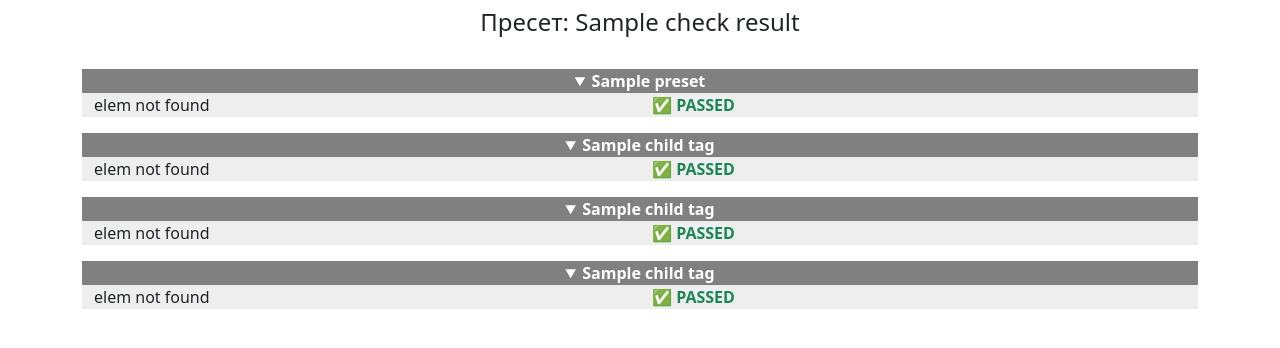
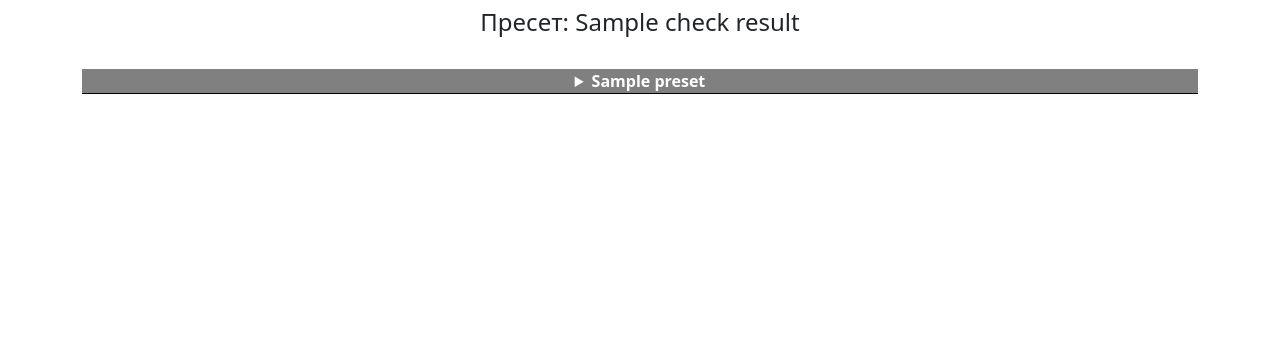
Before and after one commit to Vladiuse/atlas, a Django app: template form_checker/templates/form_checker/check_result.html in a window 1280 px wide. Shown: the part 56-404 px from the top of the page. Run offline with Django 5.2, Linux system fonts and the light colour scheme; the template is opened without the code that fills it: most values are stand-ins (such as "Sample title", 1, 10 or a date in 2020); parts of the project's set-up code (start-up, migrations or seed data) failed here and were passed over.

Commit message:
рефактор фронта

```diff
--- a/form_checker/templates/form_checker/check_result.html
+++ b/form_checker/templates/form_checker/check_result.html
@@ -8,6 +8,10 @@
     color: white;
     font-weight: bold;
     text-align: center;
+  }
+
+  details:not([open]) summary {
+    border-bottom: 1px solid black;
   }
 
   p {
@@ -22,10 +26,10 @@
   }
 
   .col {
-    /* padding: 0.5rem; */
-    /* padding-left: 1.5rem; */
     display: flex;
-    align-items: center;
+    align-items: self-start;
+    flex-direction: column;
+    justify-content: center;
   }
 
   .table> :not(caption)>*>* {
--- a/templates/render_tag.html
+++ b/templates/render_tag.html
@@ -1,4 +1,4 @@
-<details {%if tag_data.errors or tag_data.childrens %} open {%endif%}>
+<details {%if tag_data.errors and tag_data.path_name != html %} open {%endif%}>
   <summary class="{{tag_data.error_level.level}}">{{tag_data.path_name}}</summary>
   <div class="row mb-3">
     <div class="col">
@@ -11,19 +11,19 @@
       </p>
     </div>
     <div class="col">
-      <p>
-        <!-- {{tag_data.errors}} -->
 
-        {%if tag_data.errors.non_field_errors%}
-        {%for error in tag_data.errors.non_field_errors%}
+      <!-- {{tag_data.errors}} -->
+
+      {%if tag_data.errors.non_field_errors%}
+      {%for error in tag_data.errors.non_field_errors%}
       <p class="error-message error-message-{{error.level.level}} text-{{error.level.level}}">
         <span>{{error.message}}</span>
-      </p>
+      </p><br>
       {%endfor%}
       {%else%}
-      <p class="error-message error-message-success text-success"></p>
+      <!-- <p class="error-message error-message-success text-success"></p> -->
       {%endif%}
-      </p>
+
     </div>
   </div>
   {%if tag_data.exist and tag_data.attributes%}
@@ -82,7 +82,7 @@
   {% for child_key, child_tag in tag_data.childrens.items %}
   {% if child_tag.many %}
   {# Это список тегов #}
-  {% for child_data in child_tag.items %}
+  {% for child_data in child_tag %}
   {% include "render_tag.html" with tag_data=child_data %}
   {% endfor %}
   {% else %}
```
